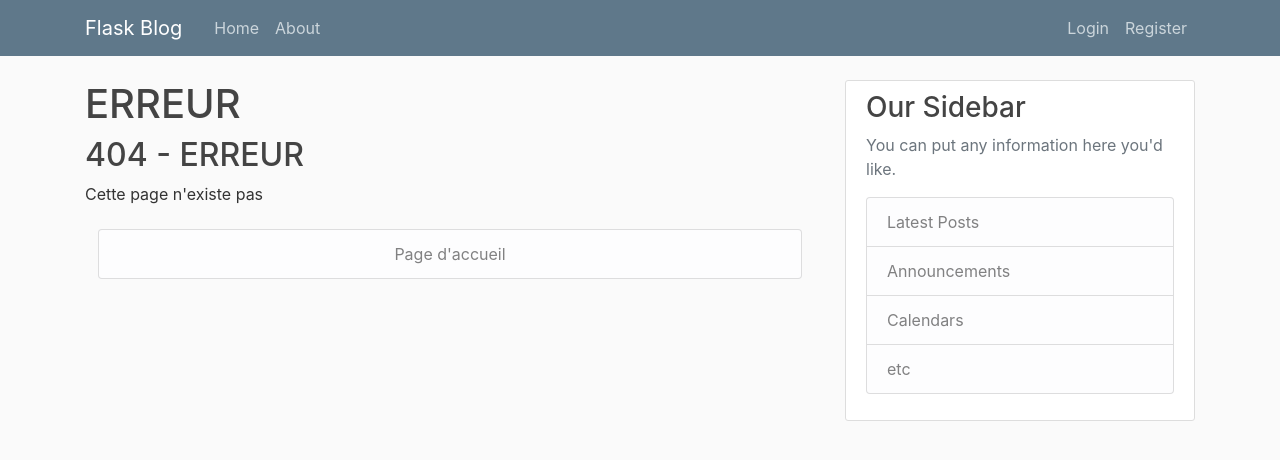
After one commit to jubnl/Flask_Blog, a Flask app: template templates/404.html in a window 1280 px wide. The commit adds this page. Shown: the top 460 px of the page. Run offline with Flask 2, Linux system fonts and the light colour scheme; the template is opened without the code that fills it, so the values that code supplies are empty.

Commit message:
update admin page and intoduce error page

```diff
--- a/flaskblog.py
+++ b/flaskblog.py
@@ -12,7 +12,8 @@ from flask import (
     url_for, flash,
     redirect,
     request,
-    session
+    session,
+    abort
 )
 
 
@@ -37,6 +38,9 @@ posts = [
     }
 ]
 
+@app.errorhandler(404)
+def page_not_found(e):
+    return render_template('404.html', title="404"), 404
 
 # decorator that check if a user is logged in
 def is_user_logged_in(f):
@@ -182,7 +186,6 @@ def login():
                 session['lname'] = query['last_name']
                 session['gender'] = query['gender']
                 session['country'] = query['country']
-                session['password'] = db_password
                 session['perms'] = query['permission']
 
 
@@ -289,10 +292,9 @@ def account():
                     return redirect(url_for('account'))
 
             # change password
-            if form.confirm_old_password.data != "" or form.confirm_new_password.data == "" or form.new_password.data == "":
+            if form.confirm_old_password.data != "" and form.confirm_new_password.data != "" and form.new_password.data != "":
                 phash = sha256_crypt.hash(str(form.confirm_new_password.data))
 
-                session['password'] = phash
                 query = model.update_rows(fields_values={'password':phash}, filter=filter)
 
 
@@ -405,6 +407,8 @@ def admin_edit_user(username):
     model = Model("t_users")
     filter = Filter(where=f"`username` = '{username}'")
     user = model.query_one_row(filter = filter)
+    if user is None:
+        abort(404)
 
     model = Model("t_permissions")
     filter = Filter(where=f"`id` = {user['permission']}")
@@ -435,7 +439,7 @@ def admin_edit_user(username):
 @is_user_logged_in
 @is_admin
 def admin_delete_user(username):
-    return render_template("admin/delete_user.html", title="Supression d'un utilisateur", form=form)
+    return render_template("admin/delete_user.html", title="Supression d'un utilisateur")
 
 
 if __name__ == '__main__':
--- /dev/null
+++ b/templates/404.html
@@ -0,0 +1,17 @@
+{% extends "layout.html" %}
+{% block content %}
+<div id="notfound">
+    <div class="notfound">
+        <div class="notfound-404">
+            <h1>ERREUR</h1>
+        </div>
+        <h2>404 - ERREUR</h2>
+        <p>Cette page n'existe pas</p>
+        <p class='text-muted'>
+            <ul class="list-group">
+                <a class="btn btn-block" href="{{ url_for('home') }}"><li class="list-group-item list-group-item-light">Page d'accueil</li></a>
+            </ul>
+        </p>
+    </div>
+</div>
+{% endblock content %}
--- a/templates/admin/admin.html
+++ b/templates/admin/admin.html
@@ -4,7 +4,7 @@
         <h3>Tableau d'administration</h3>
         <p class='text-muted'>
             <ul class="list-group">
-                <a class="btn btn-block" href="{{ url_for('admin_users') }}"><li class="list-group-item list-group-item-light">Utilisateurs</li></a>
+                <a class="btn" href="{{ url_for('admin_users') }}"><li class="list-group-item list-group-item-light">Utilisateurs</li></a>
                 <a class="btn" href="{{ url_for('admin_users') }}"><li class="list-group-item list-group-item-light">Posts</li></a>
             </ul>
         </p>
```
